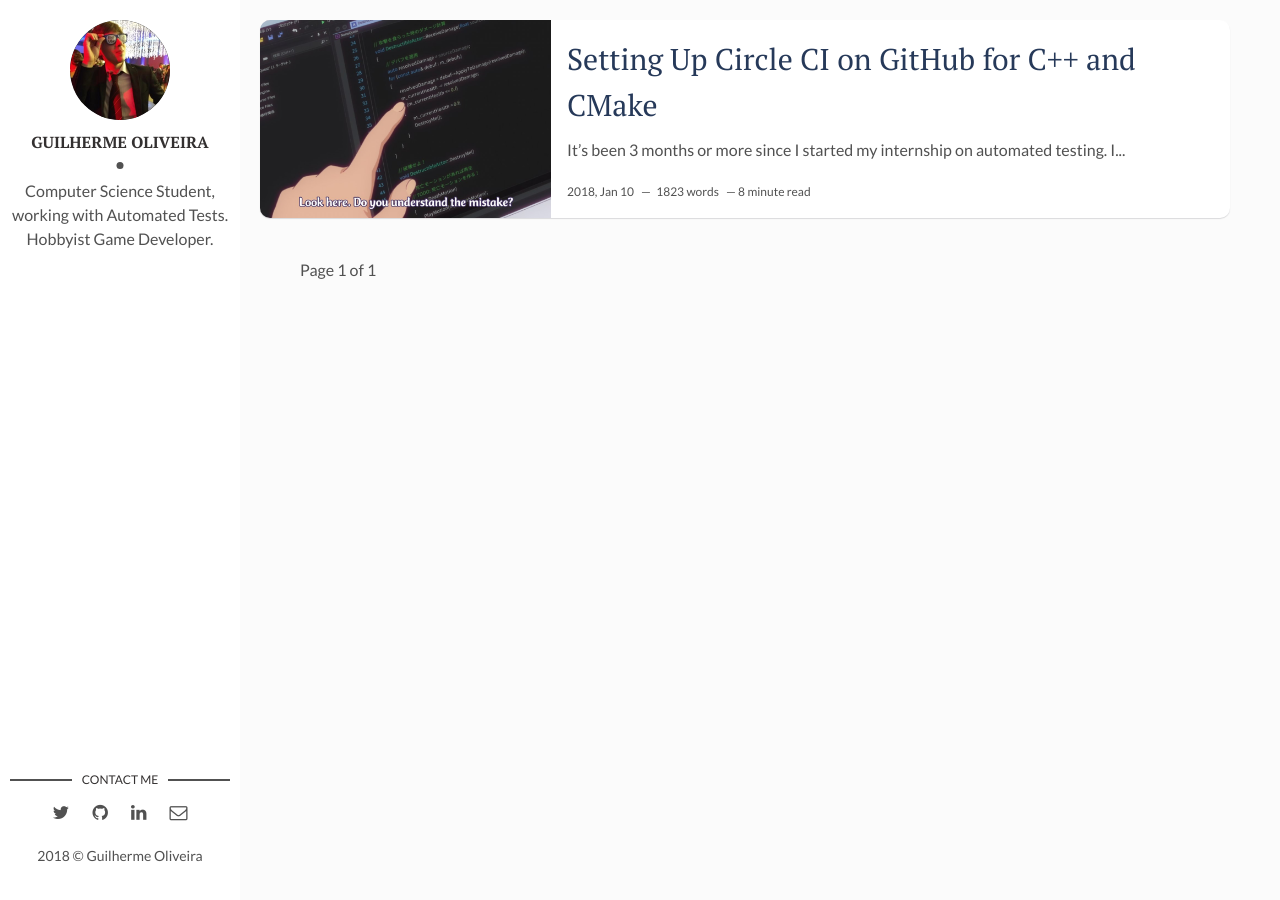
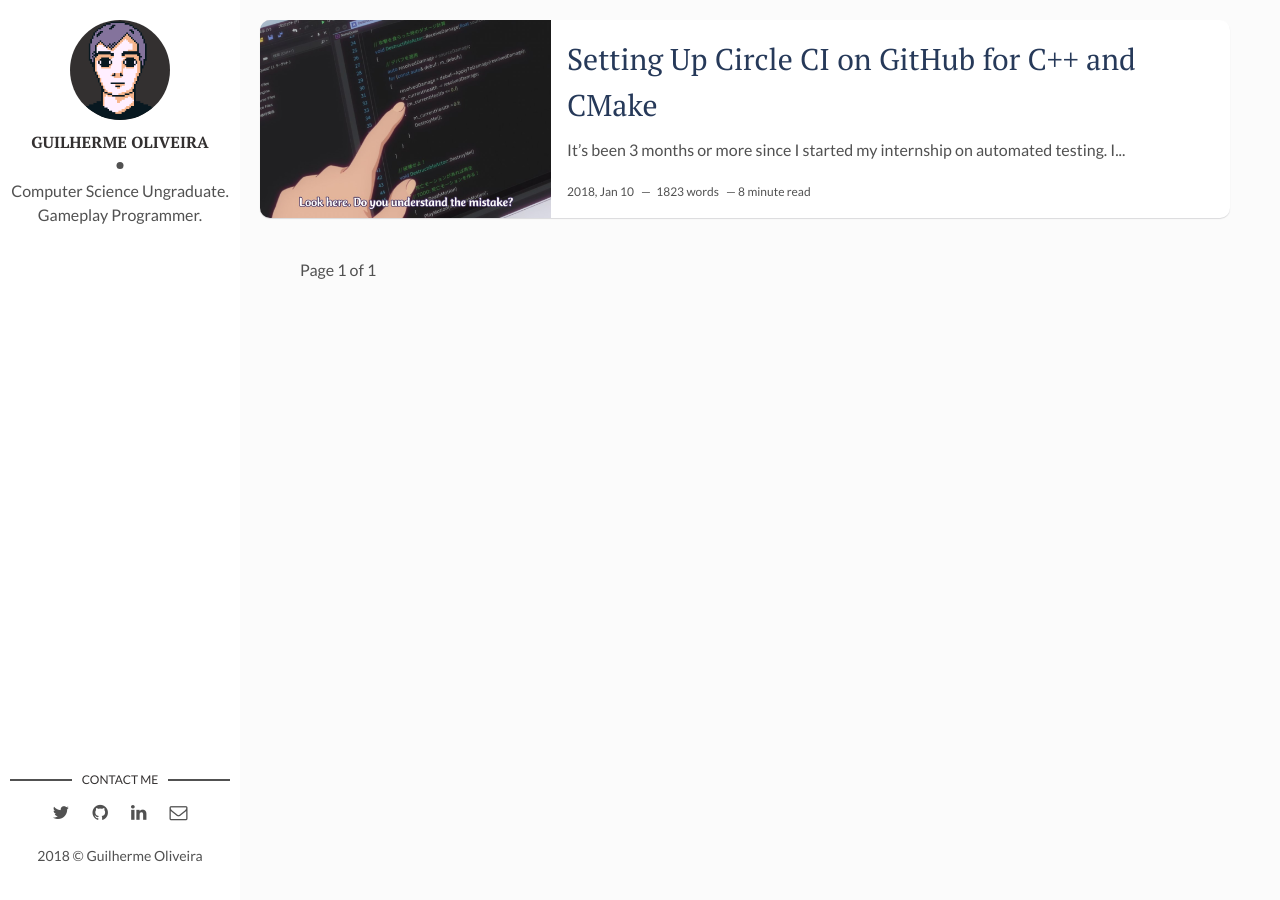
Before and after one commit to guilhermepo2/blog, a Jekyll site: the page built from index.html, in a window 1280 px wide. Built offline with Jekyll 4.4.1, drawn with Linux system fonts in a browser that asks for light colours; the list of posts is cut into pages by our own code.

```diff
--- a/_config.yml
+++ b/_config.yml
@@ -1,16 +1,15 @@
 title: Guilherme Oliveira
 description: > # this means to ignore newlines until "baseurl:"
-  Write an awesome description for your new site here. You can edit this
-  line in _config.yml. It will appear in your document head meta (for
-  Google search results) and in your feed.xml site description.
+  Guilherme Oliveira's Blog, here is the place I talk about a bunch of things, technology,
+  games, game design, gaming, random stuff, whatever, welcome!
 permalink: ':title/'
 baseurl: "/blog"
 url: "https://gueepo.me"
 
 # Author Settings
 author: Guilherme Oliveira # add your name
-author-img: me.jpg # add your photo
-about-author: Computer Science Student, working with Automated Tests. Hobbyist Game Developer.
+author-img: portrait.png # add your photo
+about-author: Computer Science Ungraduate. Gameplay Programmer.
 twitter: guilhermepo2
 github: guilhermepo2
 linkedin: guilhermepo2
--- a/assets/css/scss/parts/_home-page.scss
+++ b/assets/css/scss/parts/_home-page.scss
@@ -60,7 +60,7 @@
 }
 .content-box {
   padding: 20px;
-  padding-left: 260px;
+  padding-left: 250px;
 
   display: flex;
   flex-direction: row;
```
Also changed, not shown: assets/img/portrait.png (added).
